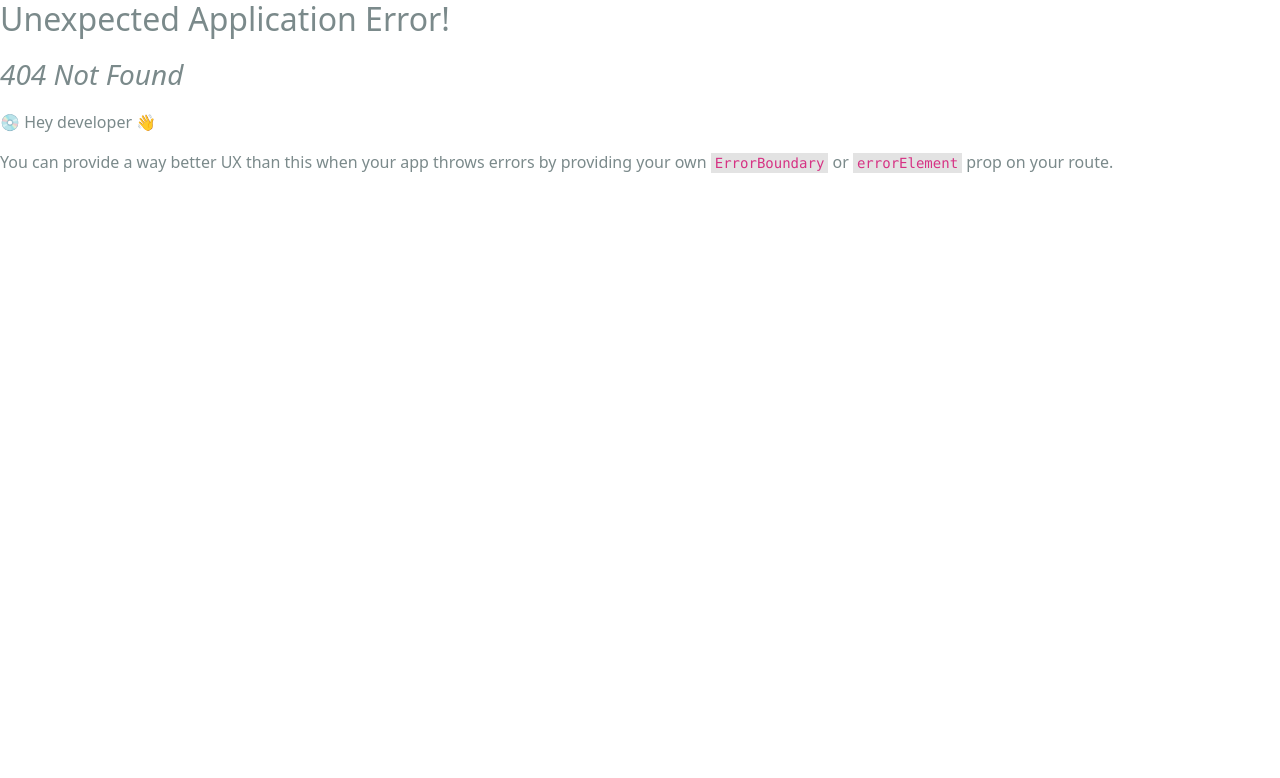
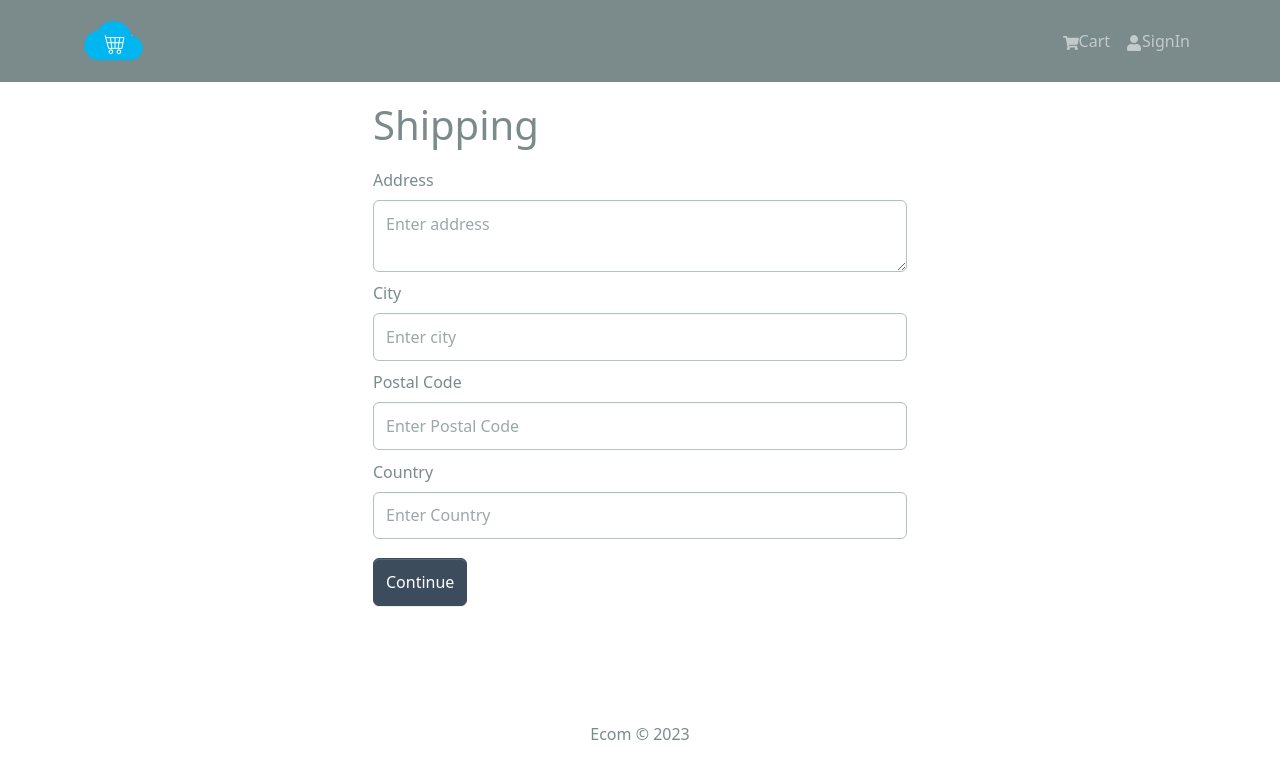
Before and after one commit to kirankumarjmeshram/Ecommerce-App, a React (Create React App) app in the folder frontend/: page /shipping in a window 1280 px wide. Before the commit this address had no page. Shown: the top 778 px of the page. Built offline with nearby package versions, Linux system fonts and the light colour scheme.

Commit message:
Shipping Screen done

```diff
--- a/frontend/src/index.js
+++ b/frontend/src/index.js
@@ -19,6 +19,7 @@
 import CartScreen from "./screens/CartScreen";
 import LoginScreen from "./screens/LoginScreen";
 import RegisterScreen from "./screens/RegisterScreen";
+import ShippingScreen from "./screens/ShippingScreen";
 
 
 //import "../node_modules/react-bootstrap/dist/react-bootstrap";
@@ -30,6 +31,7 @@
       <Route path="/cart" element = {<CartScreen />} />
       <Route path="/login" element={<LoginScreen/>} />
       <Route path="/register" element={<RegisterScreen/>}/>
+      <Route path="/shipping" element={<ShippingScreen/>}/>
     </Route>
   )
 )
--- /dev/null
+++ b/frontend/src/screens/ShippingScreen.jsx
@@ -0,0 +1,78 @@
+import { useState } from "react";
+import {Form, Button} from 'react-bootstrap';
+import FormContainer from "../components/FormContainer";
+import { useDispatch, useSelector } from "react-redux";
+import { useNavigate } from "react-router-dom";
+import { saveShippingAddress } from "../slices/cartSlice";
+
+const ShippingScreen = () => {
+
+    const cart = useSelector((state) => state.cart);
+    // to check if exist
+    const { shippingAddress } = cart;
+
+    const [address, setAddress] = useState(shippingAddress?.address || '');
+    const [city, setCity] = useState(shippingAddress?.city || '');
+    const [postalCode, setPostalCode] = useState(shippingAddress?.postalCode || '');
+    const [country, setCountry] = useState(shippingAddress?.country || '');
+
+    const navigate = useNavigate();
+    const dispatch = useDispatch();
+
+
+    const submitHandler = (e) => {
+        console.log("Submit handler")
+        e.preventDefault();
+        dispatch(saveShippingAddress({address, city, postalCode,country}));
+        navigate('/payment');
+    }
+  return (
+    <FormContainer>
+        <h1>Shipping</h1>
+        <Form onSubmit={submitHandler}>
+            <Form.Group controlId='address' className='my-2'>
+                <Form.Label>Address</Form.Label>
+                <Form.Control
+                    as="textarea"
+                    type="text"
+                    placeholder="Enter address"
+                    value={address}
+                    onChange={(e)=> setAddress(e.target.value)}>
+                </Form.Control>
+            </Form.Group>
+            <Form.Group controlId='city' className='my-2'>
+                <Form.Label>City</Form.Label>
+                <Form.Control
+                    type="text"
+                    placeholder="Enter city"
+                    value={city}
+                    onChange={(e)=> setCity(e.target.value)}>
+                </Form.Control>
+            </Form.Group>
+            <Form.Group controlId='postalCode' className='my-2'>
+                <Form.Label>Postal Code</Form.Label>
+                <Form.Control
+                    type="text"
+                    placeholder="Enter Postal Code"
+                    value={postalCode}
+                    onChange={(e)=> setPostalCode(e.target.value)}>
+                </Form.Control>
+            </Form.Group>
+            <Form.Group controlId='country' className='my-2'>
+                <Form.Label>Country</Form.Label>
+                <Form.Control
+                    type="text"
+                    placeholder="Enter Country"
+                    value={country}
+                    onChange={(e)=> setCountry(e.target.value)}>
+                </Form.Control>
+            </Form.Group>
+            <Button type="submit" variant="primary" className="my-2">
+                Continue
+            </Button>
+        </Form>
+    </FormContainer>
+  )
+}
+
+export default ShippingScreen
--- a/frontend/src/slices/cartSlice.js
+++ b/frontend/src/slices/cartSlice.js
@@ -1,12 +1,12 @@
 import { createSlice } from "@reduxjs/toolkit"; // we dont need createApi here
 import { updateCart } from "../utils/cartUtils";
-const initialState = localStorage.getItem('cart') ? JSON.parse(localStorage.getItem('cart')) : { cartItems: [] };
+const initialState = localStorage.getItem("cart")
+  ? JSON.parse(localStorage.getItem("cart"))
+  : { cartItems: [], shippingAddress: {}, paymentMethod: 'PayPal' };
 //  {cartItems: [], totalQuantity: 0, totalAmount: 0};
 
-
-
 const cartSlice = createSlice({
-    name: 'cart',
+  name: "cart",
   initialState,
   reducers: {
     addToCart: (state, action) => {
@@ -14,21 +14,25 @@
       const existItem = state.cartItems.find((x) => x._id === item._id);
 
       if (existItem) {
-                state.cartItems = state.cartItems.map((x) => x._id === existItem._id ? item : x)
+        state.cartItems = state.cartItems.map((x) =>
+          x._id === existItem._id ? item : x
+        );
       } else {
         state.cartItems = [...state.cartItems, item];
       }
 
-            return updateCart(state)
+      return updateCart(state);
     },
     removeFromCart: (state, action) => {
-            state.cartItems = state.cartItems.filter(
-                (x) => x._id !== action.payload
-            );
+      state.cartItems = state.cartItems.filter((x) => x._id !== action.payload);
+      return updateCart(state);
+    },
+    saveShippingAddress: (state, action) => {
+        state.shippingAddress = action.payload;
         return updateCart(state);
     }
   },
-})
+});
 
-export const { addToCart, removeFromCart } = cartSlice.actions;
+export const { addToCart, removeFromCart, saveShippingAddress } = cartSlice.actions;
 export default cartSlice.reducer;
```
Lines whose indentation alone changed are shown as unchanged.
